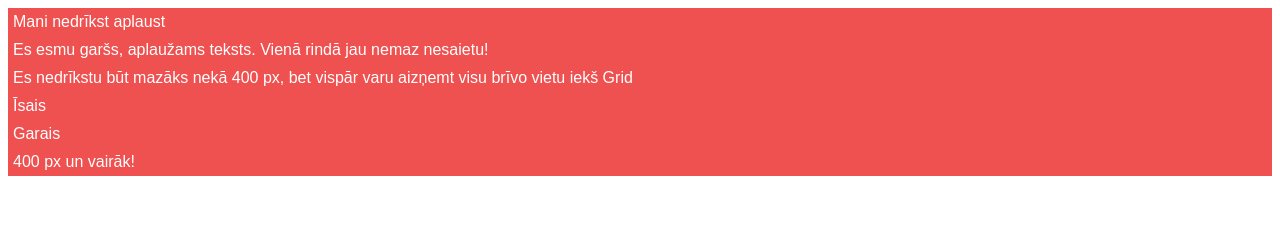
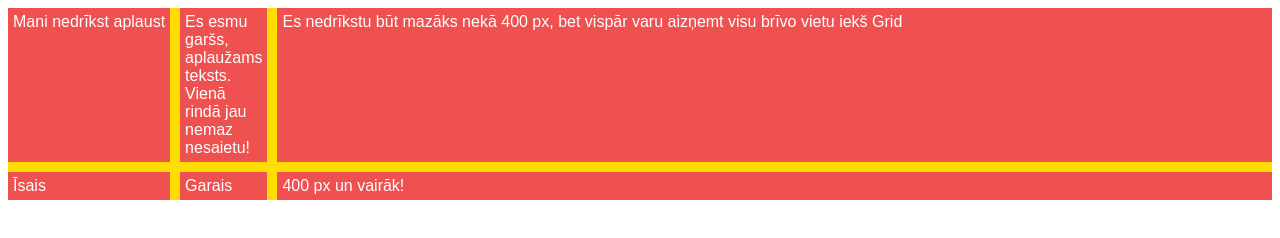
Before and after one commit to rukitis/learn-css-grid, a plain HTML site: page do-more-with-css-grid-main/4uzdevums/index.html in a window 1280 px wide. Drawn offline with Linux system fonts and the light colour scheme.

Commit message:
4uzd pabeigts

```diff
--- a/do-more-with-css-grid-main/4uzdevums/style.css
+++ b/do-more-with-css-grid-main/4uzdevums/style.css
@@ -5,13 +5,16 @@
   kādas vēlas būt katrs no tekstiem 1. rindā.
   Kopā ir 2 rindas un tās aizņem tieši tik daudz vietas,
   cik garākajam tekstam vajadzīgs.*/
-
+display:grid;
+grid-template-columns: max-content min-content  minmax(400px, 1fr);
+grid-template-rows: auto auto;
   gap: 10px;
 }
 
 .item {
   background-color: rgb(239, 80, 80);
   font-family: sans-serif;
-  color: white;
+  color: rgb(255, 255, 255);
   padding: 5px;
+
 }
```
